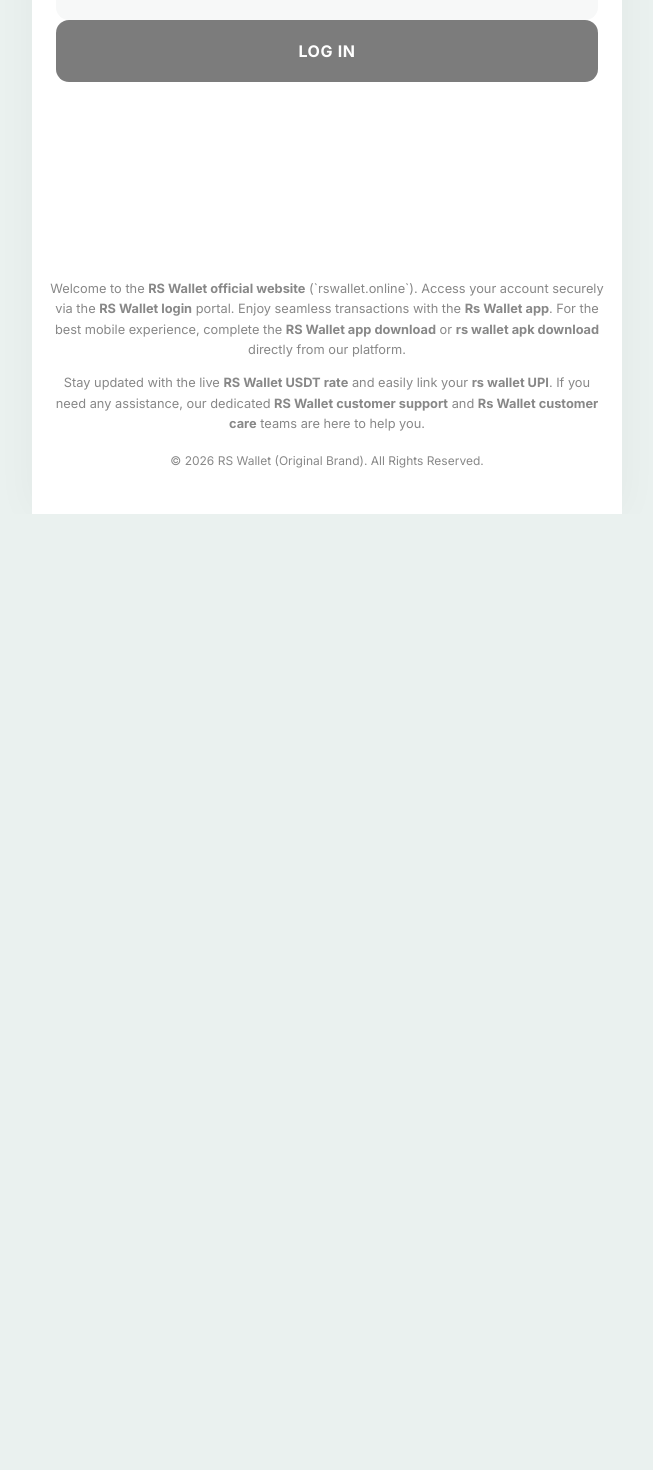
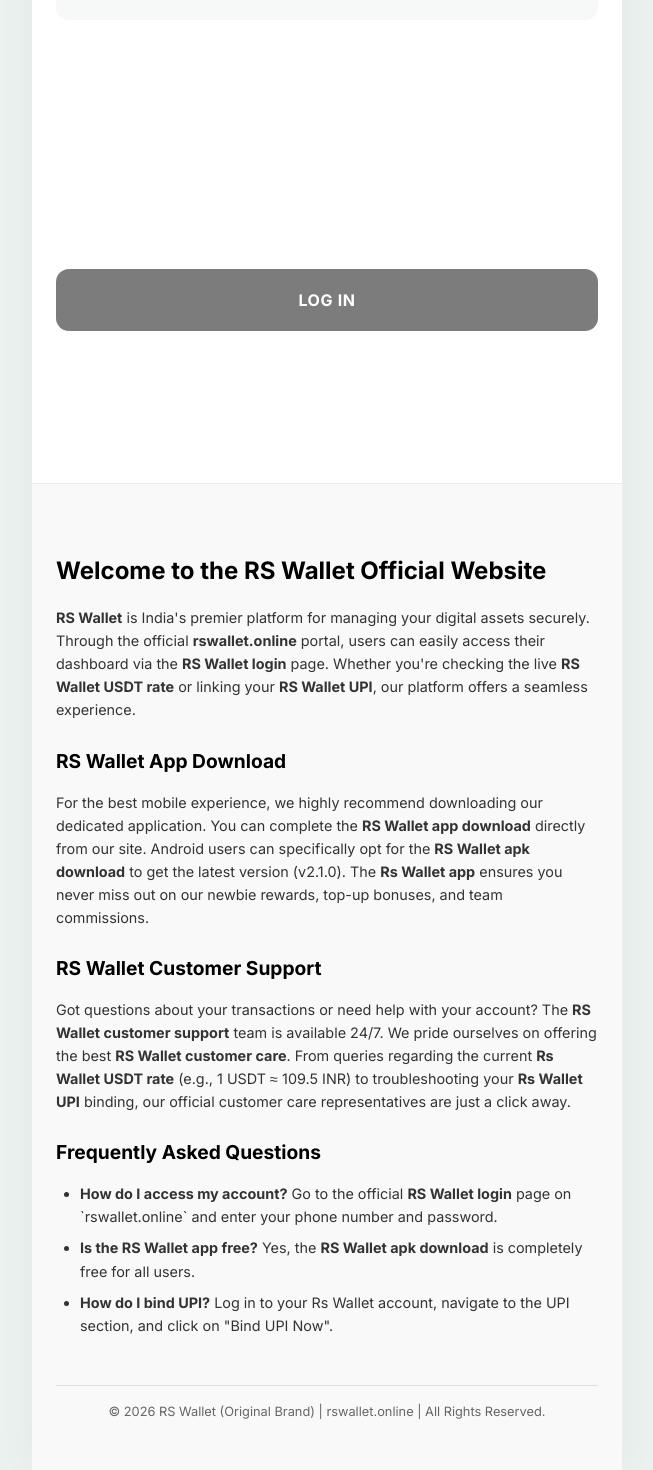
Before and after one commit to kt849669-beep/rswallet, a Next.js app: page / in a window 1280 px wide. Shown: the part 317-1787 px from the top of the page, without its empty margins (313-966 px from the left). Before the commit the page ends 831 px from the top, so only its background shows below. Built offline with nearby package versions, Linux system fonts and the light colour scheme; no server answers.

Commit message:
Enhance SEO footer and hide below the fold

```diff
--- a/app/page.js
+++ b/app/page.js
@@ -56,25 +56,45 @@
   return (
     <>
       <script type="application/ld+json" dangerouslySetInnerHTML={{ __html: JSON.stringify(schema) }} />
-      <main className="login-container" style={{ minHeight: '100vh', display: 'flex', flexDirection: 'column', justifyContent: 'center' }}>
-        <div style={{ flex: 1, display: 'flex', flexDirection: 'column', justifyContent: 'center' }}>
+      <main className="login-container" style={{ display: 'flex', flexDirection: 'column' }}>
+        {/* Full Screen Login Section */}
+        <div style={{ minHeight: '100vh', display: 'flex', flexDirection: 'column', justifyContent: 'center' }}>
           <header className="login-topbar">
             <h1>LOG IN<span className="sr-only"> — RS Wallet Login</span></h1>
           </header>
           <LoginForm />
         </div>
 
-        <footer className="seo-footer" style={{ padding: '2rem 1rem', fontSize: '0.8rem', color: '#888', textAlign: 'center', lineHeight: '1.6', background: 'transparent' }}>
-          <p>
-            Welcome to the <strong>RS Wallet official website</strong> (`rswallet.online`). Access your account securely via the <strong>RS Wallet login</strong> portal.
-            Enjoy seamless transactions with the <strong>Rs Wallet app</strong>. For the best mobile experience, complete the <strong>RS Wallet app download</strong> or <strong>rs wallet apk download</strong> directly from our platform.
-          </p>
-          <p style={{ marginTop: '0.5rem' }}>
-            Stay updated with the live <strong>RS Wallet USDT rate</strong> and easily link your <strong>rs wallet UPI</strong>.
-            If you need any assistance, our dedicated <strong>RS Wallet customer support</strong> and <strong>Rs Wallet customer care</strong> teams are here to help you.
-          </p>
-          <p style={{ marginTop: '1rem', fontSize: '0.75rem' }}>&copy; {new Date().getFullYear()} RS Wallet (Original Brand). All Rights Reserved.</p>
-        </footer>
+        {/* SEO Content Section - Only visible if user scrolls down */}
+        <section className="seo-content" style={{ padding: '3rem 1.5rem', background: '#f9f9f9', color: '#333', fontSize: '0.9rem', lineHeight: '1.6', borderTop: '1px solid #eaeaea' }}>
+          <div style={{ maxWidth: '800px', margin: '0 auto' }}>
+            <h2 style={{ fontSize: '1.5rem', marginBottom: '1rem', color: '#000' }}>Welcome to the RS Wallet Official Website</h2>
+            <p style={{ marginBottom: '1.5rem' }}>
+              <strong>RS Wallet</strong> is India's premier platform for managing your digital assets securely. Through the official <strong>rswallet.online</strong> portal, users can easily access their dashboard via the <strong>RS Wallet login</strong> page. Whether you're checking the live <strong>RS Wallet USDT rate</strong> or linking your <strong>RS Wallet UPI</strong>, our platform offers a seamless experience.
+            </p>
+
+            <h3 style={{ fontSize: '1.2rem', marginBottom: '0.8rem', color: '#000' }}>RS Wallet App Download</h3>
+            <p style={{ marginBottom: '1.5rem' }}>
+              For the best mobile experience, we highly recommend downloading our dedicated application. You can complete the <strong>RS Wallet app download</strong> directly from our site. Android users can specifically opt for the <strong>RS Wallet apk download</strong> to get the latest version (v2.1.0). The <strong>Rs Wallet app</strong> ensures you never miss out on our newbie rewards, top-up bonuses, and team commissions.
+            </p>
+
+            <h3 style={{ fontSize: '1.2rem', marginBottom: '0.8rem', color: '#000' }}>RS Wallet Customer Support</h3>
+            <p style={{ marginBottom: '1.5rem' }}>
+              Got questions about your transactions or need help with your account? The <strong>RS Wallet customer support</strong> team is available 24/7. We pride ourselves on offering the best <strong>RS Wallet customer care</strong>. From queries regarding the current <strong>Rs Wallet USDT rate</strong> (e.g., 1 USDT ≈ 109.5 INR) to troubleshooting your <strong>Rs Wallet UPI</strong> binding, our official customer care representatives are just a click away.
+            </p>
+
+            <h3 style={{ fontSize: '1.2rem', marginBottom: '0.8rem', color: '#000' }}>Frequently Asked Questions</h3>
+            <ul style={{ listStyleType: 'disc', paddingLeft: '1.5rem', marginBottom: '2rem' }}>
+              <li style={{ marginBottom: '0.5rem' }}><strong>How do I access my account?</strong> Go to the official <strong>RS Wallet login</strong> page on `rswallet.online` and enter your phone number and password.</li>
+              <li style={{ marginBottom: '0.5rem' }}><strong>Is the RS Wallet app free?</strong> Yes, the <strong>RS Wallet apk download</strong> is completely free for all users.</li>
+              <li style={{ marginBottom: '0.5rem' }}><strong>How do I bind UPI?</strong> Log in to your Rs Wallet account, navigate to the UPI section, and click on "Bind UPI Now".</li>
+            </ul>
+
+            <div style={{ textAlign: 'center', marginTop: '3rem', paddingTop: '1rem', borderTop: '1px solid #ddd', fontSize: '0.8rem', color: '#666' }}>
+              &copy; {new Date().getFullYear()} RS Wallet (Original Brand) | rswallet.online | All Rights Reserved.
+            </div>
+          </div>
+        </section>
       </main>
     </>
   );
```
